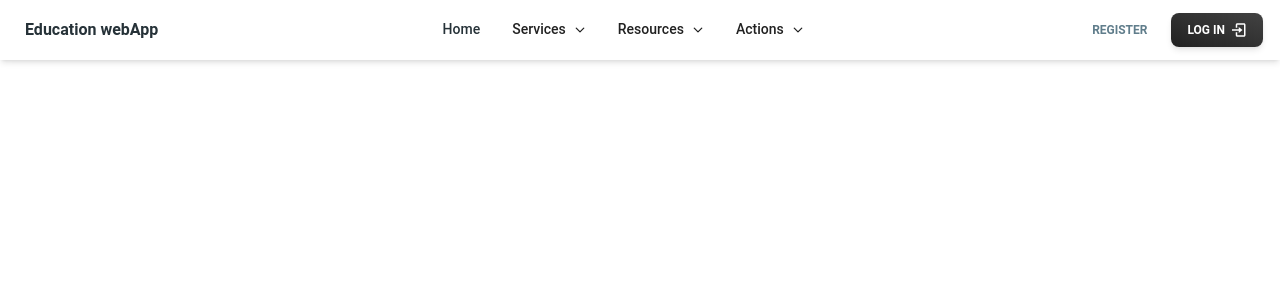
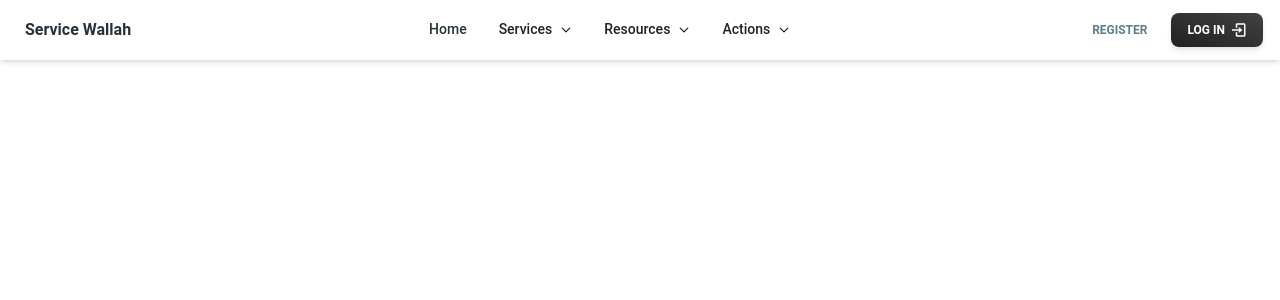
Before and after one commit to MusharrafGhosting/service-wallah, a Next.js app: page / in a window 1280 px wide. Shown: the top 300 px of the page. Built offline with nearby package versions, Linux system fonts and the light colour scheme.

Commit message:
syncing changes

```diff
--- a/app/page.js
+++ b/app/page.js
@@ -1,3 +1,4 @@
+import { Button } from "../material/Button";
 import Nav from "../components/Nav";
 
 export default function Home() {
--- a/components/Nav.js
+++ b/components/Nav.js
@@ -351,17 +351,6 @@ function NavList() {
       <ServicesList />
       <ResourcessList />
       <ActionssList />
-      {/* <Typography
-          as="a"
-          href="#"
-          variant="small"
-          color="blue-gray"
-          className="font-medium"
-        >
-          <ListItem className="flex items-center gap-2 py-2 pr-4">
-            Contact Us
-          </ListItem>
-        </Typography> */}
     </List>
   );
 }
@@ -385,7 +374,7 @@ export default function Nav() {
             variant="h6"
             className="mr-4 cursor-pointer py-1.5 lg:ml-2"
           >
-            Education webApp
+            Service Wallah
           </Typography>
         </Link>
         <div className="hidden lg:block">
```
Also changed, not shown: components/Navbar.js (added).
